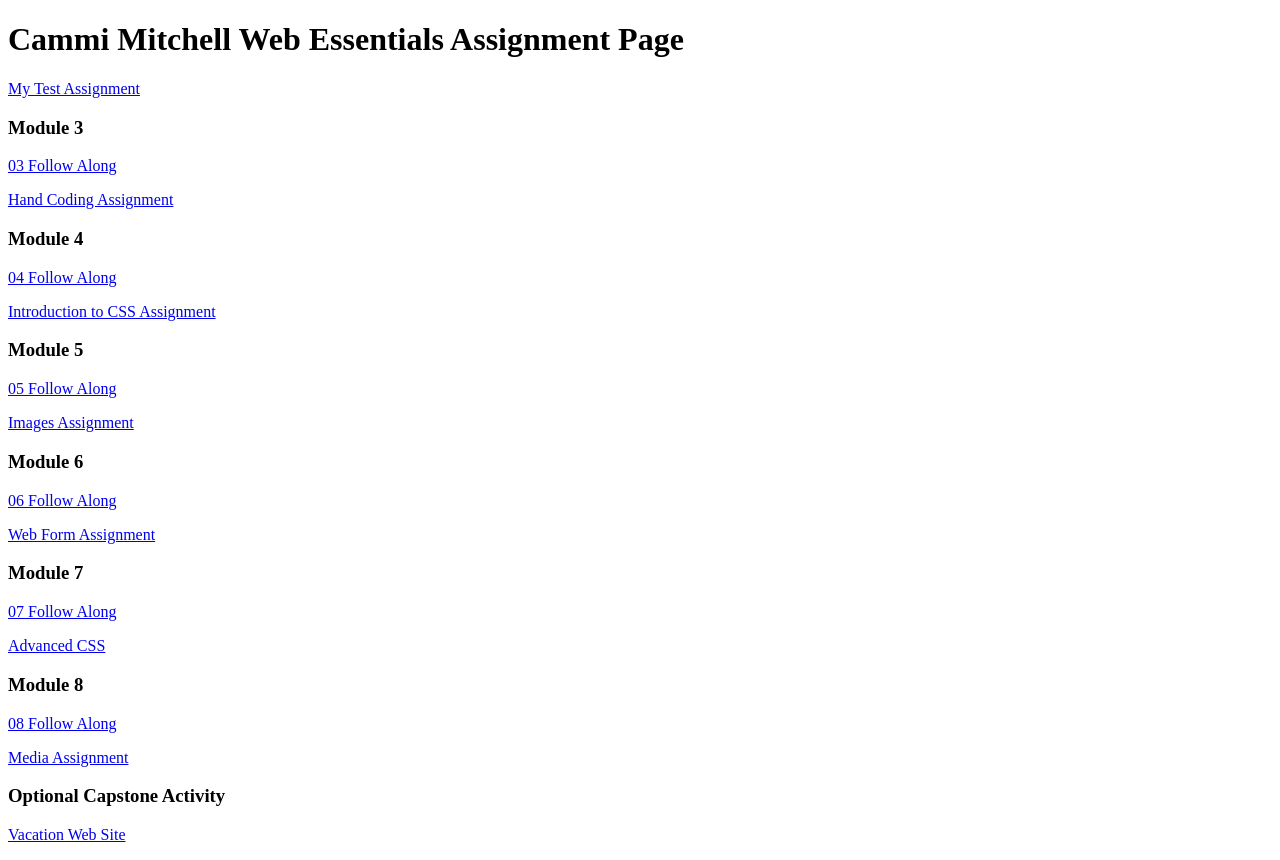
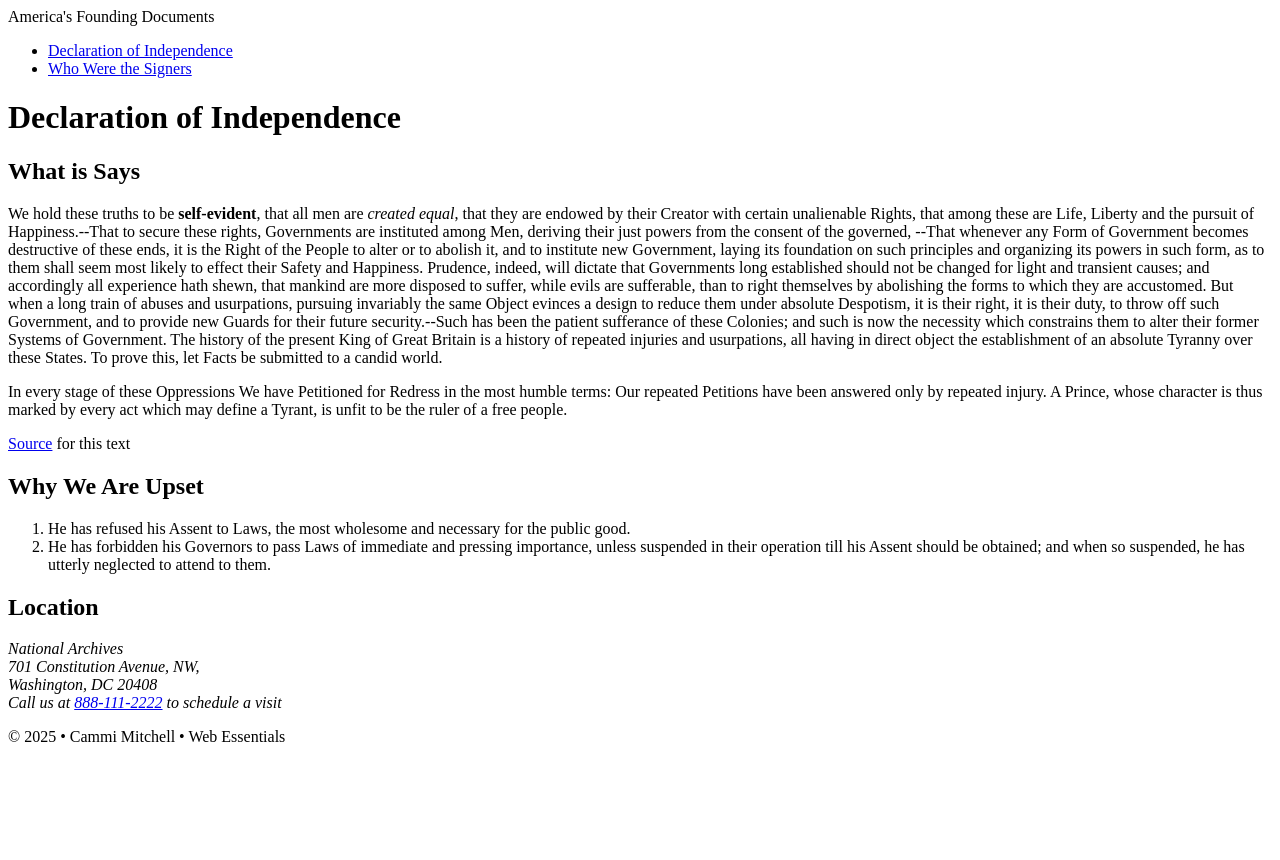
Before and after one commit to CammiMM/dwdd1600, a plain HTML site: page index.html in a window 1280 px wide. After the commit the page ends 800 px from the top, so only its background shows below. Drawn offline with Linux system fonts and the light colour scheme.

Commit message:
Add files via upload
03follow-along

```diff
--- a/index.html
+++ b/index.html
@@ -1,39 +1,77 @@
 <!DOCTYPE html>
 <html lang="en">
+
 <head>
     <meta charset="UTF-8">
+    <meta name="author" content="Cammi Mitchell">
+    <meta name="description" content="Learn about the Declaration of Independence">
     <meta name="viewport" content="width=device-width, initial-scale=1.0">
-		<title>dwdd 1600 assignment list page</title>
+    <title>America's Founding Documents: Declaration of Independence</title>
 </head>
+
 <body>
-		<h1>Cammi Mitchell Web Essentials Assignment Page</h1>
-		<p><a href="01test">My Test Assignment</a></p>
+    <!--start the page head-->
+    <header>
+        <span>America's Founding Documents</span>
+    </header>
 
-		<h3>Module 3</h3>
-		<p><a href="03follow-along">03 Follow Along</a></p>
-		<p><a href="03hand-coding">Hand Coding Assignment</a></p>
+    <!--start the page navigation-->
+    <nav>
+        <ul>
+            <li><a href="index.html">Declaration of Independence</a></li>
+            <li><a href="signers.html">Who Were the Signers</a></li>
+        </ul>
 
-		<h3>Module 4</h3>
-		<p><a href="04follow-along">04 Follow Along</a></p>
-		<p><a href="04intro-css">Introduction to CSS Assignment</a></p>
+    </nav>
+    <!--start the main content-->
+    <main>
+        <h1>Declaration of Independence</h1>
+        <h2>What is Says</h2>
+        <p>We hold these truths to be <strong>self-evident</strong>, that all men are <em>created equal</em>, that they
+            are endowed by their Creator with certain unalienable Rights, that among these are Life, Liberty and the
+            pursuit of Happiness.--That to secure these rights, Governments are instituted among Men, deriving their
+            just powers from the consent of the governed, --That whenever any Form of Government becomes destructive of
+            these ends, it is the Right of the People to alter or to abolish it, and to institute new Government, laying
+            its foundation on such principles and organizing its powers in such form, as to them shall seem most likely
+            to effect their Safety and Happiness. Prudence, indeed, will dictate that Governments long established
+            should not be changed for light and transient causes; and accordingly all experience hath shewn, that
+            mankind are more disposed to suffer, while evils are sufferable, than to right themselves by abolishing the
+            forms to which they are accustomed. But when a long train of abuses and usurpations, pursuing invariably the
+            same Object evinces a design to reduce them under absolute Despotism, it is their right, it is their duty,
+            to throw off such Government, and to provide new Guards for their future security.--Such has been the
+            patient sufferance of these Colonies; and such is now the necessity which constrains them to alter their
+            former Systems of Government. The history of the present King of Great Britain is a history of repeated
+            injuries and usurpations, all having in direct object the establishment of an absolute Tyranny over these
+            States. To prove this, let Facts be submitted to a candid world.</p>
+        <p>In every stage of these Oppressions We have Petitioned for Redress in the most humble terms: Our repeated
+            Petitions have been answered only by repeated injury. A Prince, whose character is thus marked by every act
+            which may define a Tyrant, is unfit to be the ruler of a free people.</p>
 
-		<h3>Module 5</h3>
-		<p><a href="05follow-along">05 Follow Along</a></p>
-		<p><a href="05images">Images Assignment</a></p>
+        <p><a href="https://www.archives.gov/founding-docs/declaration-transcript" target="_blank">Source</a> for this
+            text</p>
 
-		<h3>Module 6</h3>
-		<p><a href="06follow-along">06 Follow Along</a></p>
-		<p><a href="06form">Web Form Assignment</a></p>
+        <h2>Why We Are Upset</h2>
+        <ol>
+            <li>He has refused his Assent to Laws, the most wholesome and necessary for the public good.</li>
+            <li>He has forbidden his Governors to pass Laws of immediate and pressing importance, unless suspended in
+                their operation till his Assent should be obtained; and when so suspended, he has utterly neglected to
+                attend to them.</li>
+        </ol>
 
-		<h3>Module 7</h3>
-		<p><a href="07follow-along">07 Follow Along</a></p>
-		<p><a href="07advanced-css">Advanced CSS</a></p>
+        <h2>Location</h2>
+        <address>
+            National Archives<br>
+            701 Constitution Avenue, NW,<br>
+            Washington, DC 20408<br>
+            Call us at <a href="tel;8881112222">888-111-2222</a> to schedule a visit
+        </address>
 
-		<h3>Module 8</h3>
-		<p><a href="08follow-along">08 Follow Along</a></p>
-		<p><a href="08media">Media Assignment</a></p>
+    </main>
+    <!--start the page footer-->
+    <footer>
+        <p>&copy; 2025 &bull; Cammi Mitchell &bull; Web Essentials</p>
+    </footer>
 
-		<h3>Optional Capstone Activity</h3>
-		<p><a href="vacation">Vacation Web Site</a></p>
 </body>
+
 </html>
```
Also changed, not shown: signers.html (added, +180 -0 lines). Lines whose indentation alone changed are shown as unchanged.
